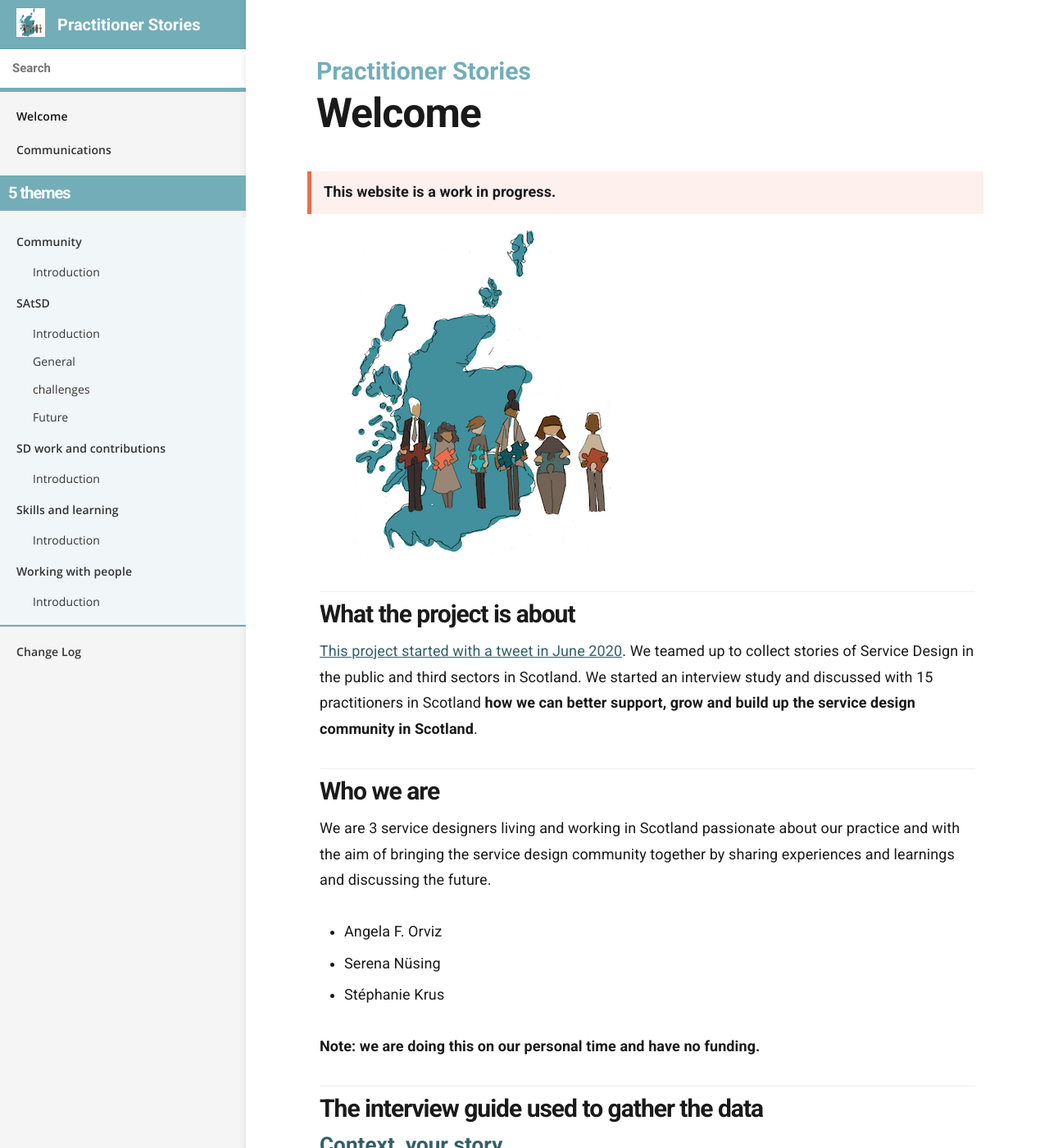
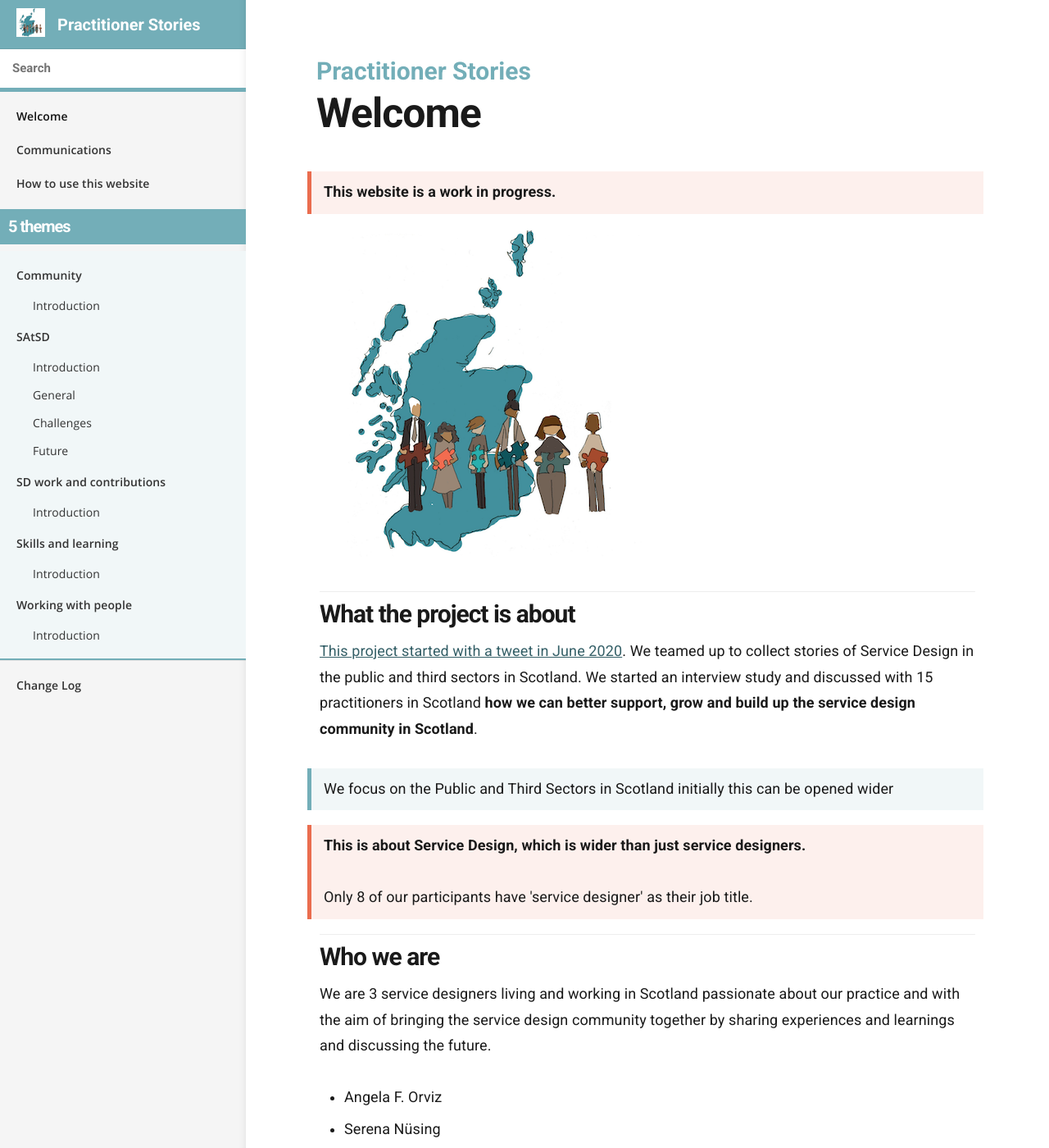
Before and after one commit to stephanie-K/practitioner-stories, a Jekyll site: the page built from index.md, in a window 1280 px wide and 1400 px high. Shown: the whole window at 82% size. Built offline with Jekyll 4.4.1, drawn with Linux system fonts in a browser that asks for light colours; some of the changed text lies outside the part shown.

Commit message:
add a how to and small fix

```diff
--- a/_layouts/default.html
+++ b/_layouts/default.html
@@ -47,6 +47,9 @@
 					<li class="nav-item top-level {% if page.url == '/comms' %}current{% endif %}">
 						<a href="https://stephanie-k.github.io/practitioner-stories/comms">Communications</a>
 					</li>
+					<li class="nav-item top-level {% if page.url == '/comms' %}current{% endif %}">
+						<a href="https://stephanie-k.github.io/practitioner-stories/how-to">How to use this website</a>
+					</li>
 				</ul>
 				<h2>5 themes</h2>
 				<ul style="background-color: #f1f7f8; border-bottom: solid 2px#73aeb8;">
--- a/index.md
+++ b/index.md
@@ -10,6 +10,14 @@
 
 ## What the project is about
 [This project started with a tweet in June 2020](https://medium.com/@angelaforviz/remember-that-tweet-8b36dbae82bc). We teamed up to collect stories of Service Design in the public and third sectors in Scotland. We started an interview study and discussed with 15 practitioners in Scotland **how we can better support, grow and build up the service design community in Scotland**.
+
+> We focus on the Public and Third Sectors in Scotland initially this can be opened wider
+
+
+<blockquote class="alt">
+  <p><strong>This is about Service Design, which is wider than just service designers.</strong></p>
+  <p>Only 8 of our participants have 'service designer' as their job title.</p>
+</blockquote>
 
 ## Who we are
 We are 3 service designers living and working in Scotland passionate about our practice and with the aim of bringing the service design community together by sharing experiences and learnings and discussing the future.
@@ -56,6 +64,8 @@
 
 This website (started on the 05/02/21) is a new way to share the research we did as an alternative to the [big Miro board we have](https://miro.com/app/board/o9J_ldOzA14=/?moveToWidget=3074457352792688587&cot=14). This is very much a work in progress.
 
+[Learn how to use this website](/practitioner-stories/how-to)
+
 
 ## Learn more about the project
 
```
Also changed, not shown: _docs/SAtSD/challenges.md (+1 -1 lines), how-to.md (added, +37 -0 lines), images/categories.png (added).
